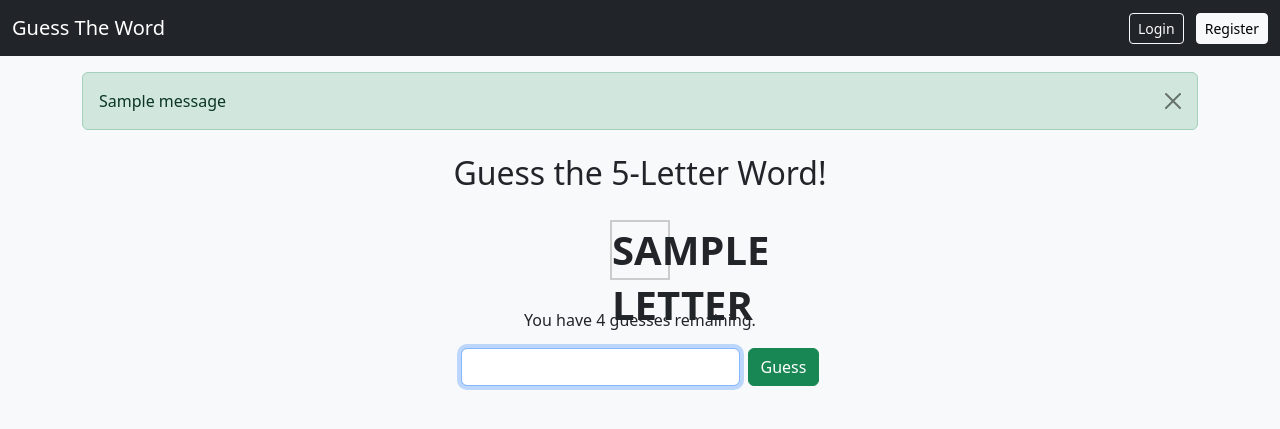
After one commit to saipraneethamvudutha/Guess-the-Word, a Flask app: template app/templates/play.html in a window 1280 px wide. The commit adds this page. Shown: the top 429 px of the page. Run offline with Flask 3, Linux system fonts and the light colour scheme; the template is opened without the code that fills it: most values are stand-ins (such as "Sample title", 1, 10 or a date in 2020); one stand-in notice (Sample message) is shown.

Commit message:
Added in authentication and also the basic implementation of the game

```diff
--- /dev/null
+++ b/app/templates/play.html
@@ -0,0 +1,71 @@
+{% extends "base.html" %}
+
+{% block content %}
+<style>
+    .letter-box {
+        display: inline-block;
+        border: 2px solid #ccc;
+        width: 60px;
+        height: 60px;
+        text-align: center;
+        line-height: 55px;
+        font-size: 2.5rem;
+        font-weight: bold;
+        margin: 4px;
+        text-transform: uppercase;
+    }
+
+    .game-row {
+        display: flex;
+        justify-content: center;
+    }
+
+    .green {
+        background-color: #6aaa64;
+        color: white;
+        border-color: #6aaa64;
+    }
+
+    .orange {
+        background-color: #c9b458;
+        color: white;
+        border-color: #c9b458;
+    }
+
+    .grey {
+        background-color: #787c7e;
+        color: white;
+        border-color: #787c7e;
+    }
+</style>
+
+<div class="text-center">
+    <h2 class="mb-4">Guess the 5-Letter Word!</h2>
+
+    <div id="game-board" class="mb-4">
+        {% for guess in history %}
+        <div class="game-row">
+            {% for letter_info in guess %}
+            <div class="letter-box {{ letter_info.color }}">{{ letter_info.letter }}</div>
+            {% endfor %}
+        </div>
+        {% endfor %}
+    </div>
+
+    {% if message %}
+    <div class="alert alert-info mt-4">
+        <h4>{{ message }}</h4>
+        <a href="{{ url_for('main.play') }}" class="btn btn-primary mt-2">Play Again</a>
+    </div>
+    {% endif %}
+
+    {% if not game_over %}
+    <p>You have {{ 5 - history|length }} guesses remaining.</p>
+    <form method="POST" class="d-flex justify-content-center">
+        <input type="text" name="guess" class="form-control w-25" maxlength="5" minlength="5" pattern="[A-Za-z]{5}"
+            title="Enter a 5-letter word" required autofocus>
+        <button type="submit" class="btn btn-success ms-2">Guess</button>
+    </form>
+    {% endif %}
+</div>
+{% endblock %}
```
Also changed, not shown: app/routes.py (+100 -19 lines), app/templates/dashboard.html (+5 -3 lines).
